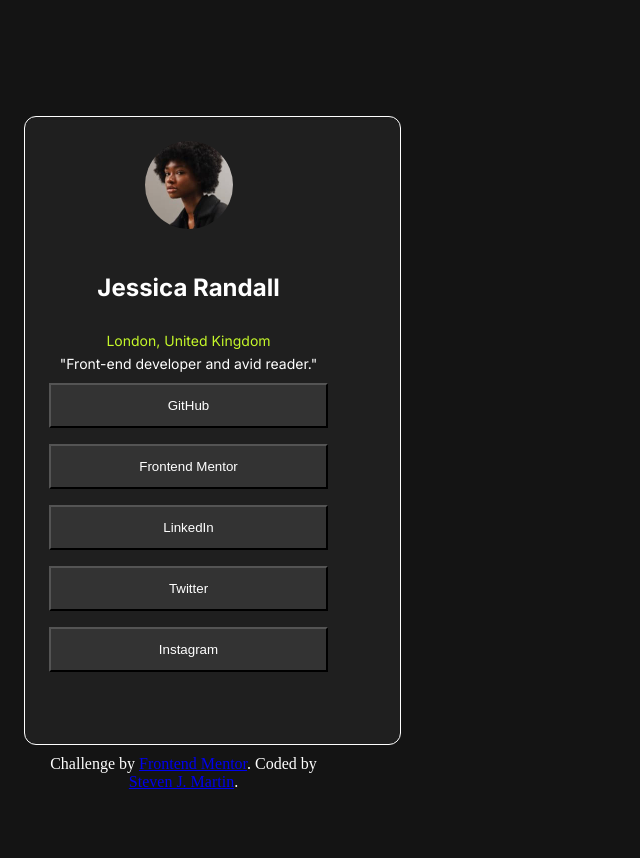
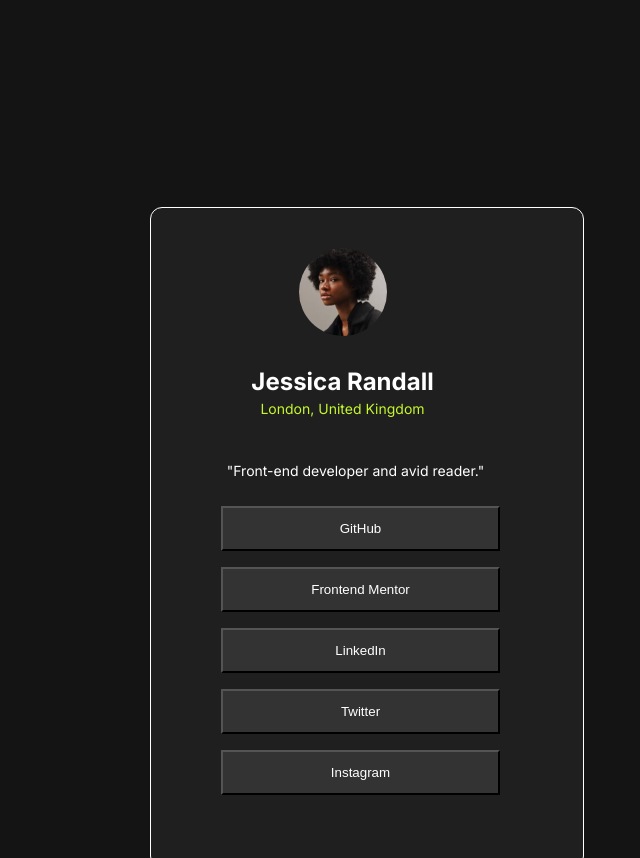
Before and after one commit to Il-Elementalist/social-links, a plain HTML site: page index.html in a window 768 px wide. Shown: the top 858 px of the page, without its empty margins (0-640 px from the left). Drawn offline with Linux system fonts and the light colour scheme.

Commit message:
updated the css for the tablet sized media query. set he styles to appropriately cha ng based on the size

```diff
--- a/Styles/style.css
+++ b/Styles/style.css
@@ -106,14 +106,57 @@ button:hover:focus {
 /* CSS Media Queries  */
 @media only screen and (min-width: 600px) and (max-width: 1024px) {
     .card {
-        width: 327px;
+        width: 384px;
+        height: 611px;
+        margin: 206.5px 150px;
         border: solid 1px white;
+    }
+
+    .img-profile img {
+        width: 88px;
+        height: 88px;
+        border-radius: 50%;
+        position: absolute;
+        left: 148px;
+        top: 40px;
+    }
+
+    .profile-info {
+        position: absolute;
+        top: 140px;
+        left: 52px;
+    }
+
+    .bio {
+        position: absolute;
+        top: 237px;
+        left: 65px;
+    }
+
+    nav {
+        position: absolute;
+        top: 282px;
+        left: 70px;
+        margin-top: 16px;
+    }
+
+    #p-space {
+        position: absolute;
+        top: 35px;
+    }
+
+    footer {
+        position: absolute;
+        top: 900px;
+        width: 279px;
+        height: 21px;
+        text-align: center;
+        left: 220px;
+        font-size: 16px;
     }
 }
 
 @media only screen and (min-width: 1100px) {
     .card {
-        width: 90%;
-        padding-left: 5%;
     }
 }
--- a/index.html
+++ b/index.html
@@ -23,7 +23,7 @@
     </div>
     <div class="profile-info">
       <h1>Jessica Randall</h1>
-      <p class="location">London, United Kingdom</p>
+      <p id="p-space" class="location">London, United Kingdom</p>
 
     </div>
 
```
